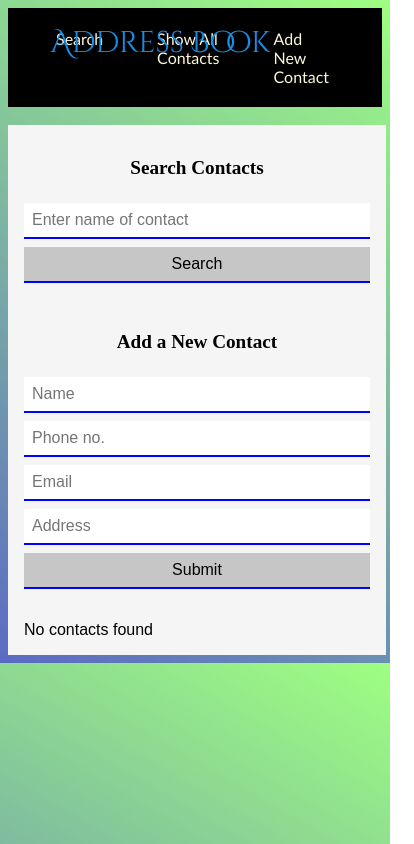
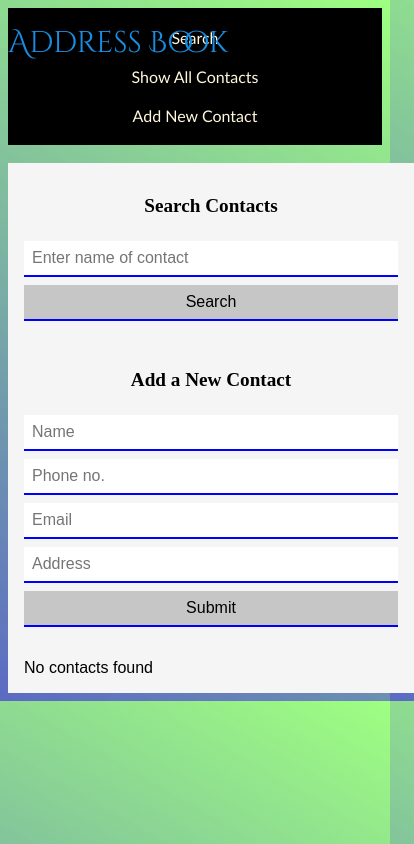
Before and after one commit to harsimrat11/FEE_project_final, a plain HTML site: page index.html in a window 390 px wide. Shown: the whole page, 414 px wide, since content can reach past the window. Drawn offline with Linux system fonts and the light colour scheme.

Commit message:
Add files via upload

```diff
--- a/q1.css
+++ b/q1.css
@@ -1,89 +1,71 @@
-
-
+.navbar ul {
+  display: flex;
+  flex-wrap: wrap;
+  background-color: black;
+  color: cornsilk;
+  font-weight: 320;
+  font-family: 'Gill Sans', 'Gill Sans MT', Calibri, 'Trebuchet MS', sans-serif;
+  padding: 21px;
+  justify-content: right;
+  list-style: none;
+}
 body
 {
   font-family: sans-serif;
   background: linear-gradient(30deg, rgba(0, 24, 161, 0.645) 0%, rgba(62, 255, 4, 0.5) 100%);
 }
-
+a{
+  color:cornsilk;
+  text-decoration: none;
+}
 h2
 {
   font-size: 1.2em;
   text-align: center;
   font-family:'Times New Roman', Times, serif
 }
-
-.navbar
-{
-  color:rgb(84, 188, 133);
-}
-a{
-  color:cornsilk;
-  text-decoration: none;
-}
-.navbar ul
-{
-  display:flex;
-  background-color: black;
-  color: cornsilk;
-  font-weight: 320;
-  font-family:'Gill Sans', 'Gill Sans MT', Calibri, 'Trebuchet MS', sans-serif;
-  padding:21px;
-  justify-content: right;
-  list-style:none ;
-
-}
-
-.adb
-{
+.adb {
   position: absolute;
   margin-top: 1.8vh;
   margin-left: 5vh;
   font-size: 30px;
   font-weight: 320;
-  font-family:'Cinzel Decorative';
-
-
-
-}
-.adb a
-{
-  color:rgb(23, 142, 228);
+  font-family: 'Cinzel Decorative';
 }
 
-.navbar li
-{
-   margin:0 2px;
-   padding:0 25px;
-   list-style: none;
+.adb a {
+  color: rgb(23, 142, 228);
 }
 
-.navbar ul li:hover
-{
- color:rgb(134, 254, 254);
- font-size: large;
- font-weight: 500;
-}
-.navbar ul a:hover
-{
-  color:cyan;
-}
-.navbar ul li:active
-{
- color:rgb(134, 254, 146);
-
-}
-#submit input
-{
-  background-color:#b6b6b6bc
-}
-#submit2 input
-{
-  background-color:#b6b6b6bc
+.navbar li {
+  margin: 0 2px;
+  padding: 0 25px;
+  list-style: none;
 }
 
-.panel
-{
+.navbar ul li:hover {
+  color: rgb(134, 254, 254);
+  font-size: large;
+  font-weight: 500;
+}
+
+.navbar ul a:hover {
+  color: cyan;
+}
+
+.navbar ul li:active {
+  color: rgb(134, 254, 146);
+}
+
+#submit input {
+  background-color: #b6b6b6bc;
+}
+
+#submit2 input {
+  background-color: #b6b6b6bc;
+}
+
+.panel {
   background: whitesmoke;
   padding: 1em;
   width: 92.5%;
@@ -91,9 +73,7 @@ a{
   max-width: 30em;
 }
 
-
-input
-{
+input {
   width: 100%;
   box-sizing: border-box;
   font-size: 1em;
@@ -104,10 +84,36 @@ input
   outline: none;
 }
 
-.navbar ul
-{
+.navbar ul {
   text-decoration: none;
   display: flex;
   margin: auto;
   list-style-type: none;
 }
+
+@media screen and (max-width: 768px) {
+  /* Adjustments for screens smaller than 768px */
+  .navbar ul {
+      flex-direction: column;
+      padding: 10px;
+  }
+
+  .adb {
+      margin-left: 0;
+      margin-bottom: 10px;
+      text-align: center;
+  }
+
+  .navbar li {
+      padding: 10px 0;
+      text-align: center;
+  }
+}
+
+@media screen and (max-width: 480px) {
+  /* Adjustments for screens smaller than 480px */
+  .panel {
+      width: 100%;
+      max-width: none;
+  }
+}
--- a/q2.css
+++ b/q2.css
@@ -1,83 +1,71 @@
-
-
+.navbar ul {
+  display: flex;
+  flex-wrap: wrap;
+  background-color: black;
+  color: cornsilk;
+  font-weight: 320;
+  font-family: 'Gill Sans', 'Gill Sans MT', Calibri, 'Trebuchet MS', sans-serif;
+  padding: 21px;
+  justify-content: right;
+  list-style: none;
+}
 body
 {
   font-family: sans-serif;
   background: linear-gradient(30deg, rgba(0, 24, 161, 0.645) 0%, rgba(62, 255, 4, 0.5) 100%);
 }
-
+a{
+  color:cornsilk;
+  text-decoration: none;
+}
 h2
 {
   font-size: 1.2em;
   text-align: center;
   font-family:'Times New Roman', Times, serif
 }
-
-.navbar
-{
-  color:rgb(99, 23, 180);
-}
-a{
-  color:cornsilk;
-  text-decoration: none;
-}
-.navbar ul
-{
-  display:flex;
-  background-color: black;
-  color: cornsilk;
-  font-weight: 320;
-  font-family:'Gill Sans', 'Gill Sans MT', Calibri, 'Trebuchet MS', sans-serif;
-  padding:21px;
-  justify-content: right;
-  list-style:none ;
-
-}
-#submit input
-{
-  background-color:#b6b6b6bc
-}
-
-.adb
-{
+.adb {
   position: absolute;
   margin-top: 1.8vh;
   margin-left: 5vh;
   font-size: 30px;
   font-weight: 320;
-  font-family:'Cinzel Decorative'
+  font-family: 'Cinzel Decorative';
+}
 
+.adb a {
+  color: rgb(23, 142, 228);
+}
 
-}
-.adb a
-{
-  color:rgb(23, 142, 228);
-}
-.navbar li
-{
-   margin:0 2px;
-   padding:0 25px;
+.navbar li {
+  margin: 0 2px;
+  padding: 0 25px;
   list-style: none;
 }
 
-.navbar ul li:hover
-{
- color:rgb(134, 254, 254);
+.navbar ul li:hover {
+  color: rgb(134, 254, 254);
   font-size: large;
   font-weight: 500;
 }
-.navbar ul a:hover
-{
-  color:cyan;
-}
-.navbar ul li:active
-{
- color:rgb(134, 254, 146);
 
+.navbar ul a:hover {
+  color: cyan;
 }
 
-.panel
-{
+.navbar ul li:active {
+  color: rgb(134, 254, 146);
+}
+
+#submit input {
+  background-color: #b6b6b6bc;
+}
+
+#submit2 input {
+  background-color: #b6b6b6bc;
+}
+
+.panel {
   background: whitesmoke;
   padding: 1em;
   width: 92.5%;
@@ -85,9 +73,7 @@ a{
   max-width: 30em;
 }
 
-
-input
-{
+input {
   width: 100%;
   box-sizing: border-box;
   font-size: 1em;
@@ -98,10 +84,36 @@ input
   outline: none;
 }
 
-.navbar ul
-{
+.navbar ul {
   text-decoration: none;
   display: flex;
   margin: auto;
   list-style-type: none;
 }
+
+@media screen and (max-width: 768px) {
+  /* Adjustments for screens smaller than 768px */
+  .navbar ul {
+      flex-direction: column;
+      padding: 10px;
+  }
+
+  .adb {
+      margin-left: 0;
+      margin-bottom: 10px;
+      text-align: center;
+  }
+
+  .navbar li {
+      padding: 10px 0;
+      text-align: center;
+  }
+}
+
+@media screen and (max-width: 480px) {
+  /* Adjustments for screens smaller than 480px */
+  .panel {
+      width: 100%;
+      max-width: none;
+  }
+}
--- a/q3.css
+++ b/q3.css
@@ -1,86 +1,71 @@
-
-
+.navbar ul {
+  display: flex;
+  flex-wrap: wrap;
+  background-color: black;
+  color: cornsilk;
+  font-weight: 320;
+  font-family: 'Gill Sans', 'Gill Sans MT', Calibri, 'Trebuchet MS', sans-serif;
+  padding: 21px;
+  justify-content: right;
+  list-style: none;
+}
 body
 {
   font-family: sans-serif;
   background: linear-gradient(30deg, rgba(0, 24, 161, 0.645) 0%, rgba(62, 255, 4, 0.5) 100%);
 }
-
+a{
+  color:cornsilk;
+  text-decoration: none;
+}
 h2
 {
   font-size: 1.2em;
   text-align: center;
   font-family:'Times New Roman', Times, serif
 }
-
-.navbar
-{
-  color:rgb(99, 23, 180);
-}
-a{
-  color:cornsilk;
-  text-decoration: none;
-}
-.navbar ul
-{
-  display:flex;
-  background-color: black;
-  color: cornsilk;
-  font-weight: 320;
-  font-family:'Gill Sans', 'Gill Sans MT', Calibri, 'Trebuchet MS', sans-serif;
-  padding:21px;
-  justify-content: right;
-  list-style:none ;
-
-}
-#submit input
-{
-  background-color:#b6b6b6bc
-}
-#submit2 input
-{
-  background-color:#b6b6b6bc
-}
-.adb
-{
+.adb {
   position: absolute;
   margin-top: 1.8vh;
   margin-left: 5vh;
   font-size: 30px;
   font-weight: 320;
-  font-family:'Cinzel Decorative'
+  font-family: 'Cinzel Decorative';
+}
 
+.adb a {
+  color: rgb(23, 142, 228);
+}
 
-}
-.adb a
-{
-  color:rgb(23, 142, 228);
-}
-.navbar li
-{
-   margin:0 2px;
-   padding:0 25px;
+.navbar li {
+  margin: 0 2px;
+  padding: 0 25px;
   list-style: none;
 }
 
-.navbar ul li:hover
-{
- color:rgb(134, 254, 254);
+.navbar ul li:hover {
+  color: rgb(134, 254, 254);
   font-size: large;
   font-weight: 500;
 }
-.navbar ul a:hover
-{
-  color:cyan;
-}
-.navbar ul li:active
-{
- color:rgb(134, 254, 146);
 
+.navbar ul a:hover {
+  color: cyan;
 }
 
-.panel
-{
+.navbar ul li:active {
+  color: rgb(134, 254, 146);
+}
+
+#submit input {
+  background-color: #b6b6b6bc;
+}
+
+#submit2 input {
+  background-color: #b6b6b6bc;
+}
+
+.panel {
   background: whitesmoke;
   padding: 1em;
   width: 92.5%;
@@ -88,9 +73,7 @@ a{
   max-width: 30em;
 }
 
-
-input
-{
+input {
   width: 100%;
   box-sizing: border-box;
   font-size: 1em;
@@ -101,10 +84,36 @@ input
   outline: none;
 }
 
-.navbar ul
-{
+.navbar ul {
   text-decoration: none;
   display: flex;
   margin: auto;
   list-style-type: none;
 }
+
+@media screen and (max-width: 768px) {
+  /* Adjustments for screens smaller than 768px */
+  .navbar ul {
+      flex-direction: column;
+      padding: 10px;
+  }
+
+  .adb {
+      margin-left: 0;
+      margin-bottom: 10px;
+      text-align: center;
+  }
+
+  .navbar li {
+      padding: 10px 0;
+      text-align: center;
+  }
+}
+
+@media screen and (max-width: 480px) {
+  /* Adjustments for screens smaller than 480px */
+  .panel {
+      width: 100%;
+      max-width: none;
+  }
+}
--- a/q4.css
+++ b/q4.css
@@ -1,76 +1,71 @@
-
-
+.navbar ul {
+  display: flex;
+  flex-wrap: wrap;
+  background-color: black;
+  color: cornsilk;
+  font-weight: 320;
+  font-family: 'Gill Sans', 'Gill Sans MT', Calibri, 'Trebuchet MS', sans-serif;
+  padding: 21px;
+  justify-content: right;
+  list-style: none;
+}
 body
 {
   font-family: sans-serif;
   background: linear-gradient(30deg, rgba(0, 24, 161, 0.645) 0%, rgba(62, 255, 4, 0.5) 100%);
 }
-
+a{
+  color:cornsilk;
+  text-decoration: none;
+}
 h2
 {
   font-size: 1.2em;
   text-align: center;
   font-family:'Times New Roman', Times, serif
 }
-
-.navbar
-{
-  color:rgb(99, 23, 180);
-}
-a{
-  color:cornsilk;
-  text-decoration: none;
-}
-.navbar ul
-{
-  display:flex;
-  background-color: black;
-  color: cornsilk;
+.adb {
+  position: absolute;
+  margin-top: 1.8vh;
+  margin-left: 5vh;
+  font-size: 30px;
   font-weight: 320;
-  font-family:'Gill Sans', 'Gill Sans MT', Calibri, 'Trebuchet MS', sans-serif;
-  padding:21px;
-  justify-content: right;
-  list-style:none ;
-
-}
-.adb a
-{
-  color:rgb(23, 142, 228);
-}
-#submit input
-{
-  background-color:#b6b6b6bc
-}
-#submit2 input
-{
-  background-color:#b6b6b6bc
+  font-family: 'Cinzel Decorative';
 }
 
-.navbar li
-{
-   margin:0 2px;
-   padding:0 25px;
-   list-style: none;
+.adb a {
+  color: rgb(23, 142, 228);
 }
 
-.navbar ul li:hover
-{
- color:rgb(134, 254, 254);
- font-size: large;
- font-weight: 500;
-}
-.navbar ul a:hover
-{
-  color:cyan;
-}
-.navbar ul li:active
-{
- color:rgb(134, 254, 146);
-
+.navbar li {
+  margin: 0 2px;
+  padding: 0 25px;
+  list-style: none;
 }
 
-.panel
-{
+.navbar ul li:hover {
+  color: rgb(134, 254, 254);
+  font-size: large;
+  font-weight: 500;
+}
+
+.navbar ul a:hover {
+  color: cyan;
+}
+
+.navbar ul li:active {
+  color: rgb(134, 254, 146);
+}
+
+#submit input {
+  background-color: #b6b6b6bc;
+}
+
+#submit2 input {
+  background-color: #b6b6b6bc;
+}
+
+.panel {
   background: whitesmoke;
   padding: 1em;
   width: 92.5%;
@@ -78,9 +73,7 @@ a{
   max-width: 30em;
 }
 
-
-input
-{
+input {
   width: 100%;
   box-sizing: border-box;
   font-size: 1em;
@@ -91,10 +84,36 @@ input
   outline: none;
 }
 
-.navbar ul
-{
+.navbar ul {
   text-decoration: none;
   display: flex;
   margin: auto;
   list-style-type: none;
 }
+
+@media screen and (max-width: 768px) {
+  /* Adjustments for screens smaller than 768px */
+  .navbar ul {
+      flex-direction: column;
+      padding: 10px;
+  }
+
+  .adb {
+      margin-left: 0;
+      margin-bottom: 10px;
+      text-align: center;
+  }
+
+  .navbar li {
+      padding: 10px 0;
+      text-align: center;
+  }
+}
+
+@media screen and (max-width: 480px) {
+  /* Adjustments for screens smaller than 480px */
+  .panel {
+      width: 100%;
+      max-width: none;
+  }
+}
```
Lines whose indentation alone changed are shown as unchanged.
